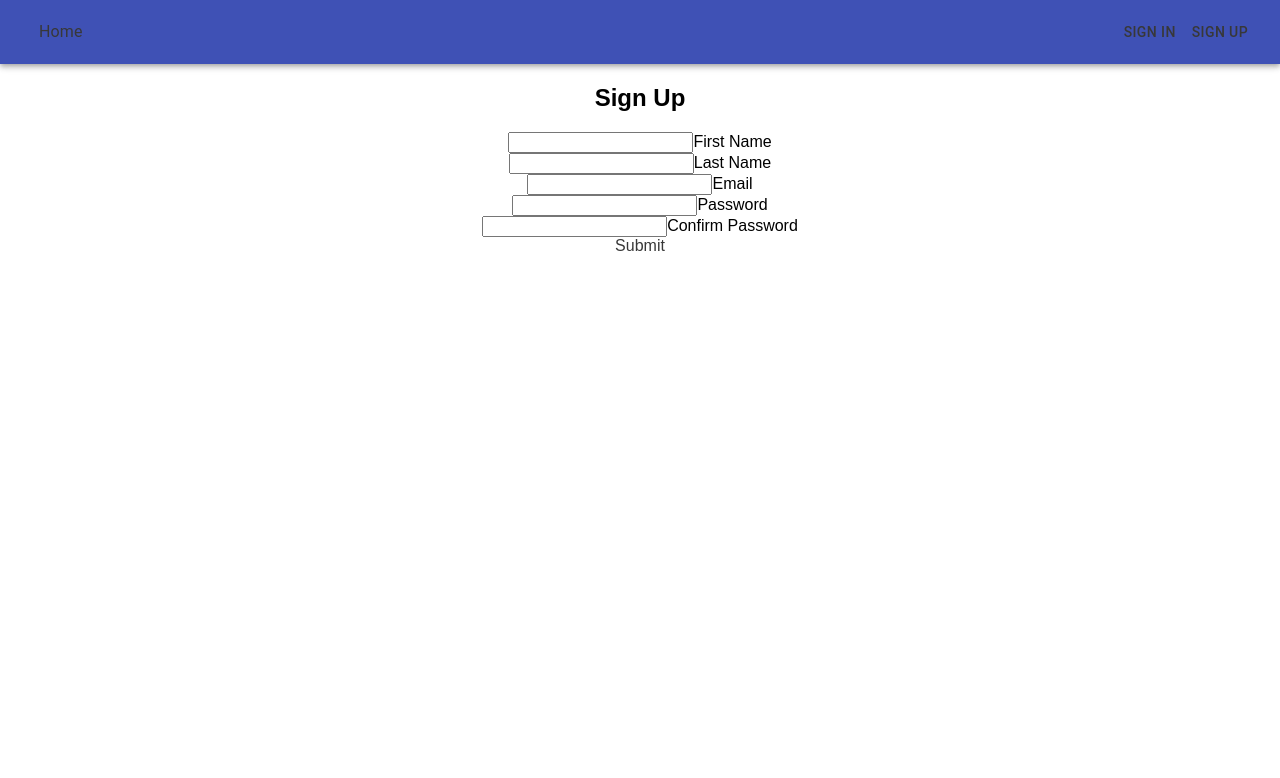
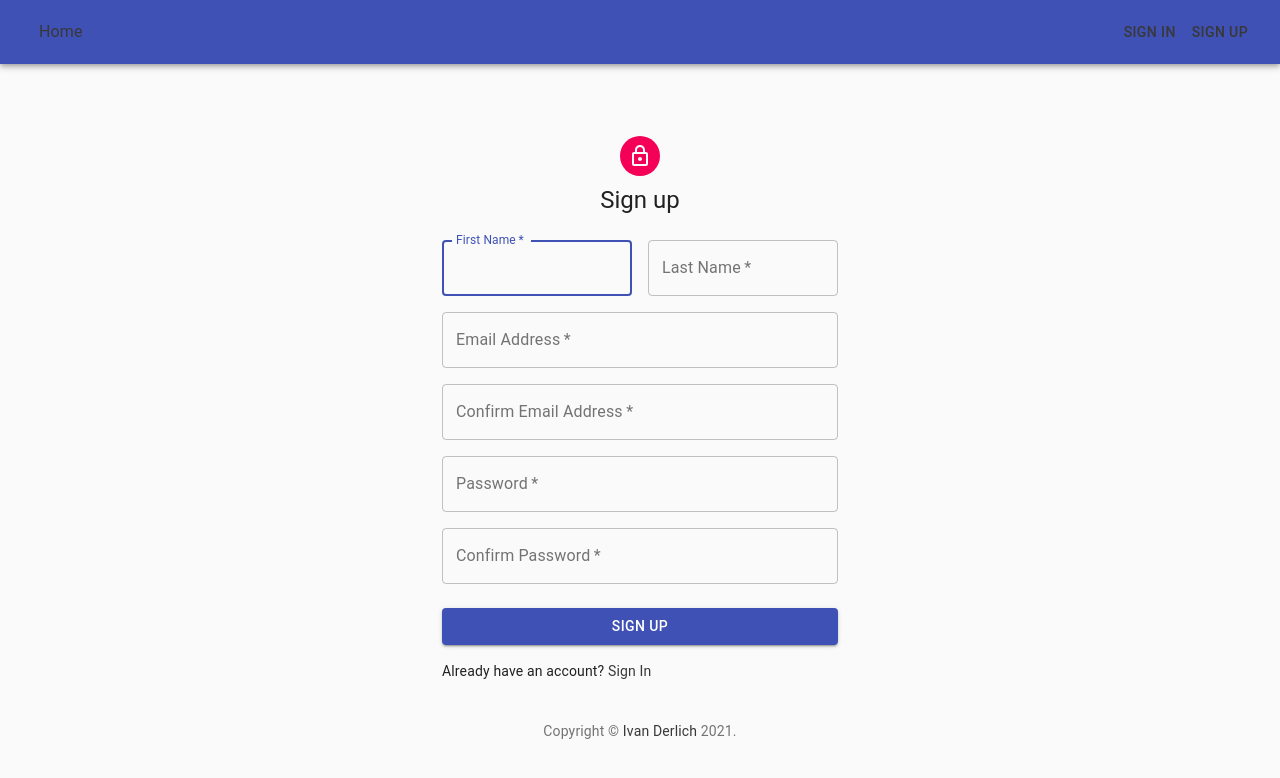
Before and after one commit to IvanDerlich/court-reservation, a React (Create React App) app: page /signup in a window 1280 px wide. Shown: the top 778 px of the page. Built offline with nearby package versions, Linux system fonts and the light colour scheme.

Commit message:
Sign Up form Aesthetics finished

```diff
--- a/src/components/SignUpForm.js
+++ b/src/components/SignUpForm.js
@@ -1,21 +1,99 @@
-/* eslint-disable jsx-a11y/click-events-have-key-events */
-/* eslint-disable jsx-a11y/no-static-element-interactions */
-/* eslint-disable jsx-a11y/anchor-is-valid */
-/* eslint-disable jsx-a11y/label-has-associated-control */
+/* eslint-disable react/jsx-props-no-spreading */
 import { useState, useEffect } from 'react';
 import { connect } from 'react-redux';
+import { makeStyles } from '@material-ui/core/styles';
+import CssBaseline from '@material-ui/core/CssBaseline';
+import Avatar from '@material-ui/core/Avatar';
 import PropTypes from 'prop-types';
-import { useHistory } from 'react-router-dom';
+import { useHistory, Link } from 'react-router-dom';
+import Container from '@material-ui/core/Container';
+import * as yup from 'yup';
+import Button from '@material-ui/core/Button';
+import TextField from '@material-ui/core/TextField';
+import Grid from '@material-ui/core/Grid';
+import Box from '@material-ui/core/Box';
+import LockOutlinedIcon from '@material-ui/icons/LockOutlined';
+import { yupResolver } from '@hookform/resolvers/yup';
+import Typography from '@material-ui/core/Typography';
+import { useForm } from 'react-hook-form';
 import signUpAction from '../redux/actions/auth/signUp';
 import {
   errorMessageActionCreator,
 } from '../redux/actions/creators';
 
+const useStyles = makeStyles(theme => ({
+  paper: {
+    marginTop: theme.spacing(8),
+    display: 'flex',
+    flexDirection: 'column',
+    alignItems: 'center',
+  },
+  avatar: {
+    margin: theme.spacing(1),
+    backgroundColor: theme.palette.secondary.main,
+  },
+  form: {
+    width: '100%', // Fix IE 11 issue.
+    marginTop: theme.spacing(3),
+  },
+  submit: {
+    margin: theme.spacing(3, 0, 2),
+  },
+  hide: {
+    display: 'none',
+  },
+}));
+
 function SignUpForm({ signUp, dispatch }) {
+  const classes = useStyles();
   const [registered, setRegistered] = useState(false);
   const history = useHistory();
 
-  const handleSubmit = async () => {
+  const maxEmailLength = 30;
+  const maxFirstNameLength = 30;
+  const maxLastNameLength = 30;
+  const schema = yup.object().shape({
+    firstName: yup
+      .string('Please enter a string')
+      .required('Please, type your user first name')
+      .max(
+        maxFirstNameLength,
+        `First name can't be longuer than ${maxFirstNameLength} characters`,
+      ),
+    lastName: yup
+      .string('Please enter a string')
+      .required('Please, type your user first name')
+      .max(
+        maxLastNameLength,
+        `Last name can't be longuer than ${maxLastNameLength} characters`,
+      ),
+    email: yup
+      .string('Please enter a string')
+      .required('Please, type your user email')
+      .email('Please type something in the shape of an email')
+      .max(
+        maxEmailLength,
+        `The email can't be longuer than ${maxEmailLength} characters`,
+      ),
+    password: yup
+      .string('Please enter a string')
+      .required('Please, type your password'),
+    confirmPassword: yup
+      .string('Please enter a string')
+      .required('Please, type your password')
+      .oneOf([yup.ref('password'), null], 'Passwords must match'),
+  });
+
+  const {
+    register,
+    handleSubmit,
+    // setError,
+    // formState: { errors },
+  } = useForm({
+    resolver: yupResolver(schema),
+  });
+
+  const onSubmit = async () => {
     const email = document.querySelector('#sign-up-email').value;
     // console.log(email, 'email');
     const password = document.querySelector('#sign-up-password').value;
@@ -41,7 +119,131 @@ function SignUpForm({ signUp, dispatch }) {
     }
   }, [registered]);
   return (
-    <div className="login-box">
+    <Container component="main" maxWidth="xs">
+      <CssBaseline />
+      <div className={classes.paper}>
+        <Avatar className={classes.avatar}>
+          <LockOutlinedIcon />
+        </Avatar>
+        <Typography component="h1" variant="h5">
+          Sign up
+        </Typography>
+        <form
+          className={classes.form}
+          onSubmit={handleSubmit(onSubmit)}
+          noValidate
+        >
+          <Grid container spacing={2}>
+            <Grid item xs={12} sm={6}>
+              <TextField
+                autoComplete="fname"
+                name="firstName"
+                variant="outlined"
+                required
+                fullWidth
+                id="firstName"
+                label="First Name"
+                {...register('firstName')}
+                autoFocus
+              />
+            </Grid>
+            <Grid item xs={12} sm={6}>
+              <TextField
+                variant="outlined"
+                required
+                fullWidth
+                id="lastName"
+                label="Last Name"
+                name="lastName"
+                {...register('lastName')}
+                // autoComplete="lname"
+              />
+            </Grid>
+            <Grid item xs={12}>
+              <TextField
+                variant="outlined"
+                required
+                fullWidth
+                id="email"
+                label="Email Address"
+                name="email"
+                {...register('email')}
+                // autoComplete="email"
+              />
+            </Grid>
+            <Grid item xs={12}>
+              <TextField
+                variant="outlined"
+                required
+                fullWidth
+                id="confirm-email"
+                label="Confirm Email Address"
+                name="email"
+                {...register('confirmEmail')}
+                // autoComplete="email"
+              />
+            </Grid>
+            <Grid item xs={12}>
+              <TextField
+                variant="outlined"
+                required
+                fullWidth
+                name="password"
+                label="Password"
+                type="password"
+                id="password"
+                {...register('password')}
+                // autoComplete="current-password"
+              />
+            </Grid>
+            <Grid item xs={12}>
+              <TextField
+                variant="outlined"
+                required
+                fullWidth
+                name="password"
+                label="Confirm Password"
+                type="password"
+                id="confirm-password"
+                {...register('confirmPassword')}
+                // autoComplete="current-password"
+              />
+            </Grid>
+            {/* <Grid item xs={12}>
+              <FormControlLabel
+                control={<Checkbox value="allowExtraEmails" color="primary" />}
+                label="I want to receive inspiration, marketing promotions and updates via email."
+              />
+            </Grid> */}
+          </Grid>
+          <Button
+            type="submit"
+            fullWidth
+            variant="contained"
+            color="primary"
+            className={classes.submit}
+          >
+            Sign Up
+          </Button>
+          <Grid container>
+            <Grid item>
+              Already have an account?
+              {' '}
+              <Link to="/signin">Sign In</Link>
+            </Grid>
+          </Grid>
+        </form>
+      </div>
+      <Box mt={5}>
+        <Typography variant="body2" color="textSecondary" align="center">
+          {'Copyright © '}
+          <a href="http://ivanderlich.com" className={classes.ivanderlich}>Ivan Derlich</a>
+          {' '}
+          {new Date().getFullYear()}
+          {'.'}
+        </Typography>
+      </Box>
+      {/* <div className="login-box">
         <h2>Sign Up</h2>
         <form>
           <div className="user-box">
@@ -61,11 +263,11 @@ function SignUpForm({ signUp, dispatch }) {
             <label htmlFor="password">Password</label>
           </div>
           <div className="user-box">
-          <input type="password" name="confirm_password" id="sign-up-confirm-password" />
+            <input type="password" name="confirm_password" id="sign-up-password-confirmation" />
             <label htmlFor="confirm_password">Confirm Password</label>
           </div>
           <div className="submit">
-          <a onClick={handleSubmit}>
+            <a onClick={onSubmit}>
               <span />
               <span />
               <span />
@@ -74,7 +276,8 @@ function SignUpForm({ signUp, dispatch }) {
             </a>
           </div>
         </form>
-    </div>
+      </div> */}
+    </Container>
   );
 }
 
```
Lines whose indentation alone changed are shown as unchanged.
